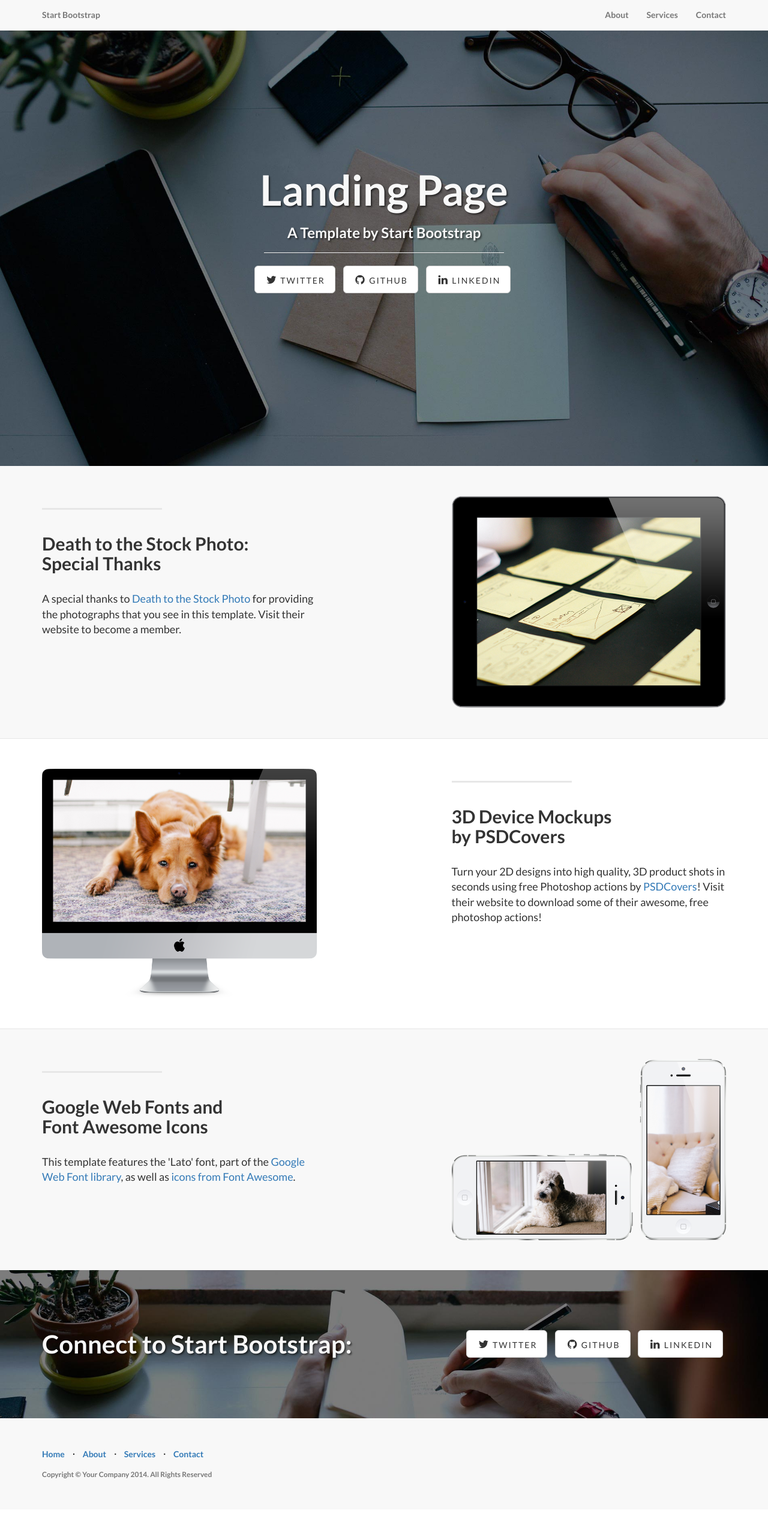
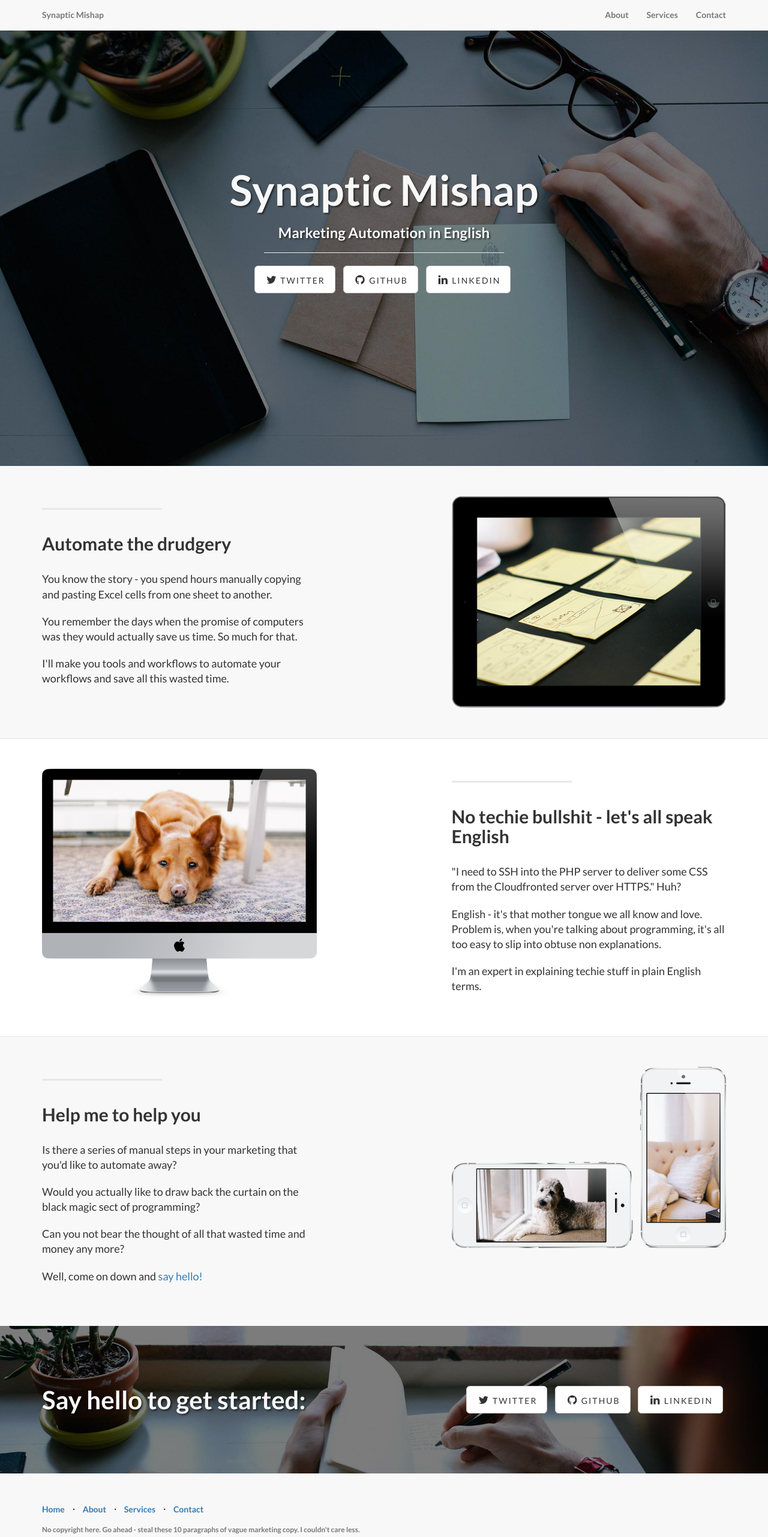
Before and after one commit to johngallagher/johngallagher.github.io, a plain HTML site: page index.html in a window 1280 px wide. Shown: the whole page at 60% size. Before the commit the page ends 2517 px from the top, so only its background shows below. Drawn offline with Linux system fonts and the light colour scheme.

Commit message:
Added marketing copy.

```diff
--- a/index.html
+++ b/index.html
@@ -9,7 +9,7 @@
     <meta name="description" content="">
     <meta name="author" content="">
 
-    <title>Landing Page - Start Bootstrap Theme</title>
+    <title>Synaptic Mishap - Automation in English</title>
 
     <!-- Bootstrap Core CSS -->
     <link href="css/bootstrap.min.css" rel="stylesheet">
@@ -43,7 +43,7 @@
                     <span class="icon-bar"></span>
                     <span class="icon-bar"></span>
                 </button>
-                <a class="navbar-brand topnav" href="#">Start Bootstrap</a>
+                <a class="navbar-brand topnav" href="#">Synaptic Mishap</a>
             </div>
             <!-- Collect the nav links, forms, and other content for toggling -->
             <div class="collapse navbar-collapse" id="bs-example-navbar-collapse-1">
@@ -73,18 +73,18 @@
             <div class="row">
                 <div class="col-lg-12">
                     <div class="intro-message">
-                        <h1>Landing Page</h1>
-                        <h3>A Template by Start Bootstrap</h3>
+                        <h1>Synaptic Mishap</h1>
+                        <h3>Marketing Automation in English</h3>
                         <hr class="intro-divider">
                         <ul class="list-inline intro-social-buttons">
                             <li>
-                                <a href="https://twitter.com/SBootstrap" class="btn btn-default btn-lg"><i class="fa fa-twitter fa-fw"></i> <span class="network-name">Twitter</span></a>
+                                <a href="https://twitter.com/synapticmishap" class="btn btn-default btn-lg"><i class="fa fa-twitter fa-fw"></i> <span class="network-name">Twitter</span></a>
                             </li>
                             <li>
-                                <a href="https://github.com/IronSummitMedia/startbootstrap" class="btn btn-default btn-lg"><i class="fa fa-github fa-fw"></i> <span class="network-name">Github</span></a>
+                                <a href="https://github.com/johngallagher" class="btn btn-default btn-lg"><i class="fa fa-github fa-fw"></i> <span class="network-name">Github</span></a>
                             </li>
                             <li>
-                                <a href="#" class="btn btn-default btn-lg"><i class="fa fa-linkedin fa-fw"></i> <span class="network-name">Linkedin</span></a>
+                                <a href="https://linkedin.com/in/synapticmishap" class="btn btn-default btn-lg"><i class="fa fa-linkedin fa-fw"></i> <span class="network-name">Linkedin</span></a>
                             </li>
                         </ul>
                     </div>
@@ -107,8 +107,10 @@
                 <div class="col-lg-5 col-sm-6">
                     <hr class="section-heading-spacer">
                     <div class="clearfix"></div>
-                    <h2 class="section-heading">Death to the Stock Photo:<br>Special Thanks</h2>
-                    <p class="lead">A special thanks to <a target="_blank" href="http://join.deathtothestockphoto.com/">Death to the Stock Photo</a> for providing the photographs that you see in this template. Visit their website to become a member.</p>
+                    <h2 class="section-heading">Automate the drudgery</h2>
+                    <p class="lead">You know the story - you spend hours manually copying and pasting Excel cells from one sheet to another.</p>
+                    <p class="lead">You remember the days when the promise of computers was they would actually save us time. So much for that.</p>
+                    <p class="lead">I'll make you tools and workflows to automate your workflows and save all this wasted time.</p>
                 </div>
                 <div class="col-lg-5 col-lg-offset-2 col-sm-6">
                     <img class="img-responsive" src="img/ipad.png" alt="">
@@ -129,8 +131,10 @@
                 <div class="col-lg-5 col-lg-offset-1 col-sm-push-6  col-sm-6">
                     <hr class="section-heading-spacer">
                     <div class="clearfix"></div>
-                    <h2 class="section-heading">3D Device Mockups<br>by PSDCovers</h2>
-                    <p class="lead">Turn your 2D designs into high quality, 3D product shots in seconds using free Photoshop actions by <a target="_blank" href="http://www.psdcovers.com/">PSDCovers</a>! Visit their website to download some of their awesome, free photoshop actions!</p>
+                    <h2 class="section-heading">No techie bullshit - let's all speak English</h2>
+                    <p class="lead">"I need to SSH into the PHP server to deliver some CSS from the Cloudfronted server over HTTPS." Huh?</p>
+                    <p class="lead">English - it's that mother tongue we all know and love. Problem is, when you're talking about programming, it's all too easy to slip into obtuse non explanations.</p>
+                    <p class="lead">I'm an expert in explaining techie stuff in plain English terms.</p>
                 </div>
                 <div class="col-lg-5 col-sm-pull-6  col-sm-6">
                     <img class="img-responsive" src="img/dog.png" alt="">
@@ -151,8 +155,11 @@
                 <div class="col-lg-5 col-sm-6">
                     <hr class="section-heading-spacer">
                     <div class="clearfix"></div>
-                    <h2 class="section-heading">Google Web Fonts and<br>Font Awesome Icons</h2>
-                    <p class="lead">This template features the 'Lato' font, part of the <a target="_blank" href="http://www.google.com/fonts">Google Web Font library</a>, as well as <a target="_blank" href="http://fontawesome.io">icons from Font Awesome</a>.</p>
+                    <h2 class="section-heading">Help me to help you</h2>
+                    <p class="lead">Is there a series of manual steps in your marketing that you'd like to automate away?</p>
+                    <p class="lead">Would you actually like to draw back the curtain on the black magic sect of programming?</p>
+                    <p class="lead">Can you not bear the thought of all that wasted time and money any more?</p>
+                    <p class="lead">Well, come on down and <a href="#contact">say hello!</a> </p>
                 </div>
                 <div class="col-lg-5 col-lg-offset-2 col-sm-6">
                     <img class="img-responsive" src="img/phones.png" alt="">
@@ -172,18 +179,18 @@
 
             <div class="row">
                 <div class="col-lg-6">
-                    <h2>Connect to Start Bootstrap:</h2>
+                    <h2>Say hello to get started:</h2>
                 </div>
                 <div class="col-lg-6">
                     <ul class="list-inline banner-social-buttons">
                         <li>
-                            <a href="https://twitter.com/SBootstrap" class="btn btn-default btn-lg"><i class="fa fa-twitter fa-fw"></i> <span class="network-name">Twitter</span></a>
+                            <a href="https://twitter.com/synapticmishap" class="btn btn-default btn-lg"><i class="fa fa-twitter fa-fw"></i> <span class="network-name">Twitter</span></a>
                         </li>
                         <li>
-                            <a href="https://github.com/IronSummitMedia/startbootstrap" class="btn btn-default btn-lg"><i class="fa fa-github fa-fw"></i> <span class="network-name">Github</span></a>
+                            <a href="https://github.com/johngallagher" class="btn btn-default btn-lg"><i class="fa fa-github fa-fw"></i> <span class="network-name">Github</span></a>
                         </li>
                         <li>
-                            <a href="#" class="btn btn-default btn-lg"><i class="fa fa-linkedin fa-fw"></i> <span class="network-name">Linkedin</span></a>
+                            <a href="https://linkedin.com/in/synapticmishap" class="btn btn-default btn-lg"><i class="fa fa-linkedin fa-fw"></i> <span class="network-name">Linkedin</span></a>
                         </li>
                     </ul>
                 </div>
@@ -217,7 +224,7 @@
                             <a href="#contact">Contact</a>
                         </li>
                     </ul>
-                    <p class="copyright text-muted small">Copyright &copy; Your Company 2014. All Rights Reserved</p>
+                    <p class="copyright text-muted small">No copyright here. Go ahead - steal these 10 paragraphs of vague marketing copy. I couldn't care less.</p>
                 </div>
             </div>
         </div>
```
